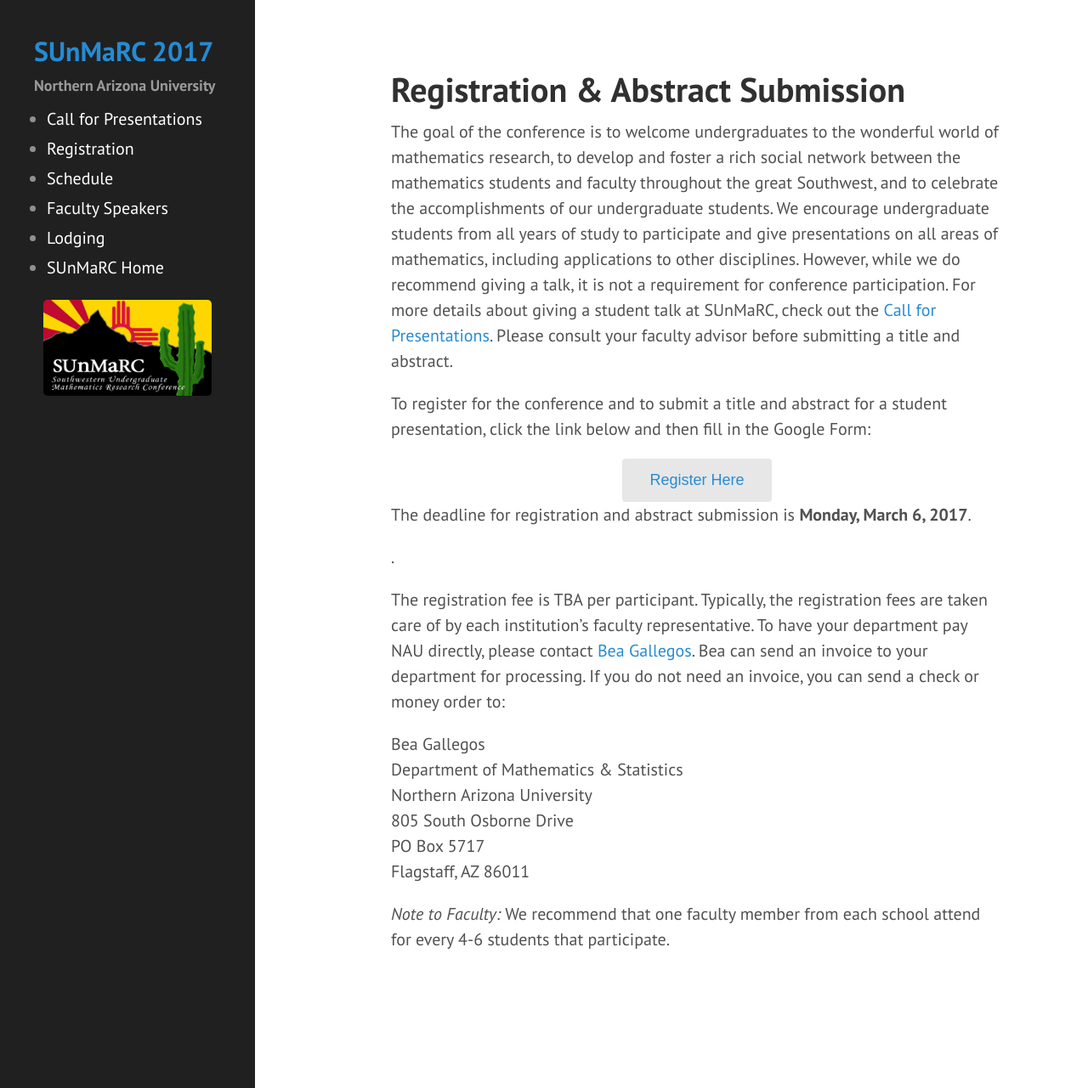
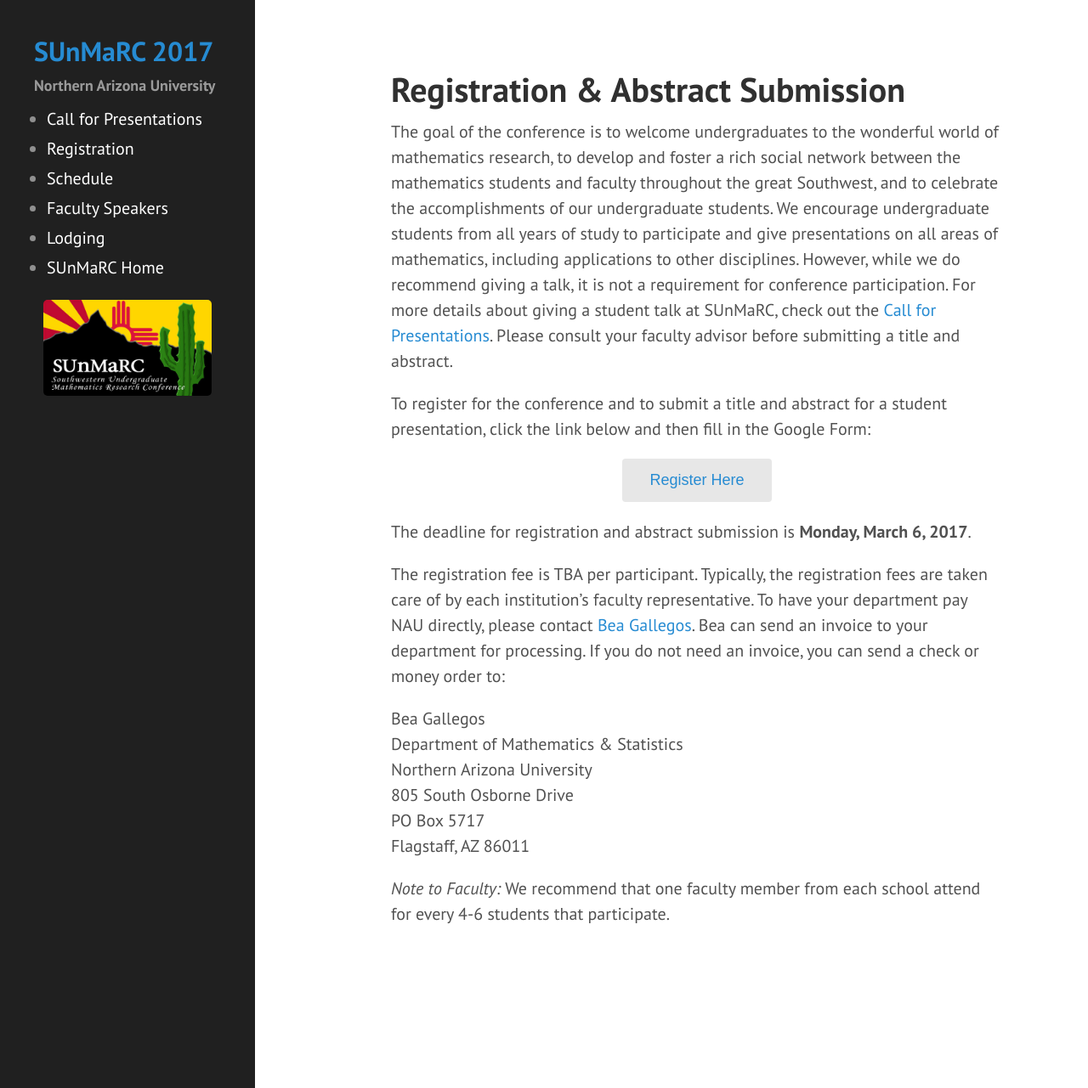
Before and after one commit to NAUMathStat/sunmarc2017, a Jekyll site: the page built from registration.md, in a window 1280 px wide and 1281 px high. Shown: the whole window at 85% size. Built offline with Jekyll 4.4.1, drawn with Linux system fonts in a browser that asks for light colours.

Commit message:
Update to registration

```diff
--- a/registration.md
+++ b/registration.md
@@ -6,10 +6,14 @@ title: Registration & Abstract Submission
 The goal of the conference is to welcome undergraduates to the wonderful world of mathematics research, to develop and foster a rich social network between the mathematics students and faculty throughout the great Southwest, and to celebrate the accomplishments of our undergraduate students. We encourage undergraduate students from all years of study to participate and give presentations on all areas of mathematics, including applications to other disciplines. However, while we do recommend giving a talk, it is not a requirement for conference participation. For more details about giving a student talk at SUnMaRC, check out the [Call for Presentations]({{ site.baseurl }}/call). Please consult your faculty advisor before submitting a title and abstract.
 
 <p>To register for the conference and to submit a title and abstract for a student presentation, click the link below and then fill in the Google Form:</p>
+
+<p>
 <center>
 <button class="button"><a href="https://docs.google.com/forms/d/e/1FAIpQLSf1aZG4ASJQ8EABRzNihwEokNmRRs9eiDKxTOps4isR26xJMw/viewform">Register Here</a></button>
 </center>
-<p>The deadline for registration and abstract submission is <b>Monday, March 6, 2017</b>.</p>.
+</p>
+
+<p>The deadline for registration and abstract submission is <b>Monday, March 6, 2017</b>.</p>
 
 The registration fee is TBA per participant. Typically, the registration fees are taken care of by each institution's faculty representative. To have your department pay NAU directly, please contact [Bea Gallegos](emailto:Beatrice.Gallegos@nau.edu). Bea can send an invoice to your department for processing. If you do not need an invoice, you can send a check or money order to:
 
```
